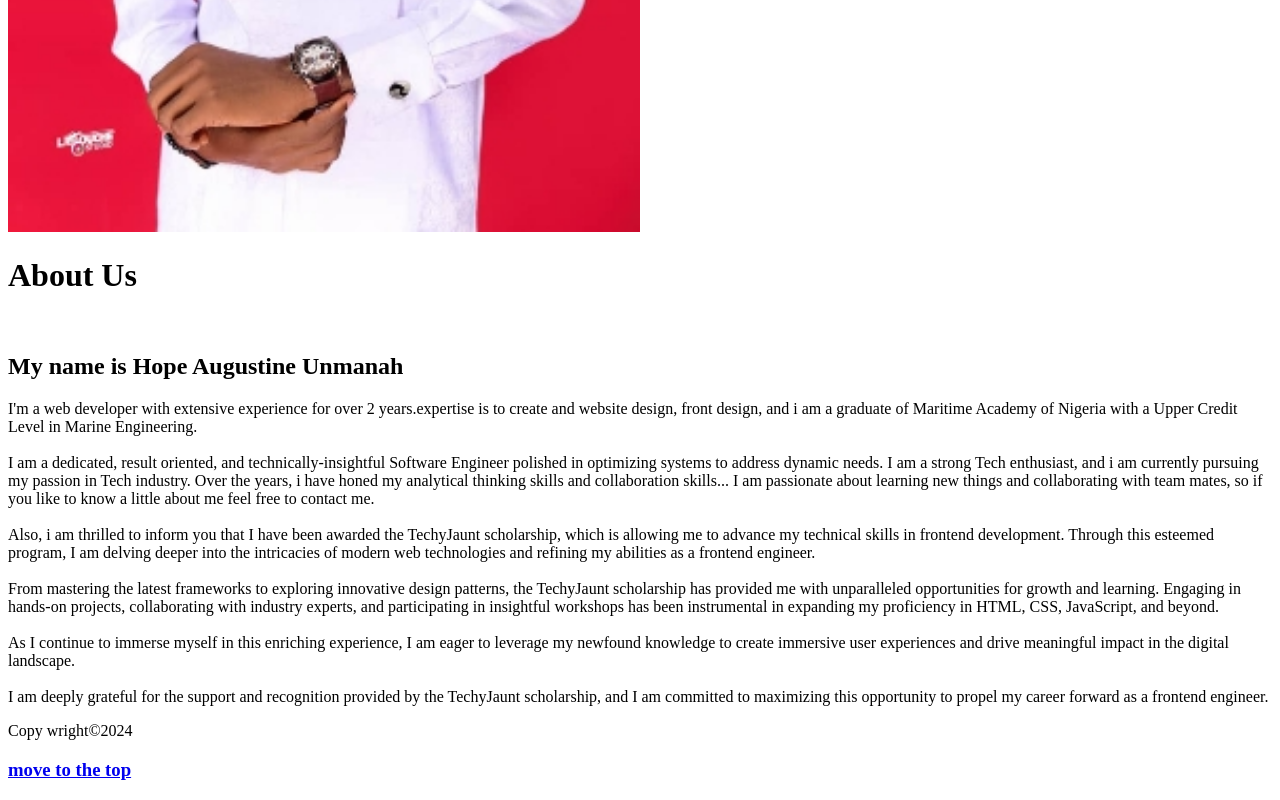
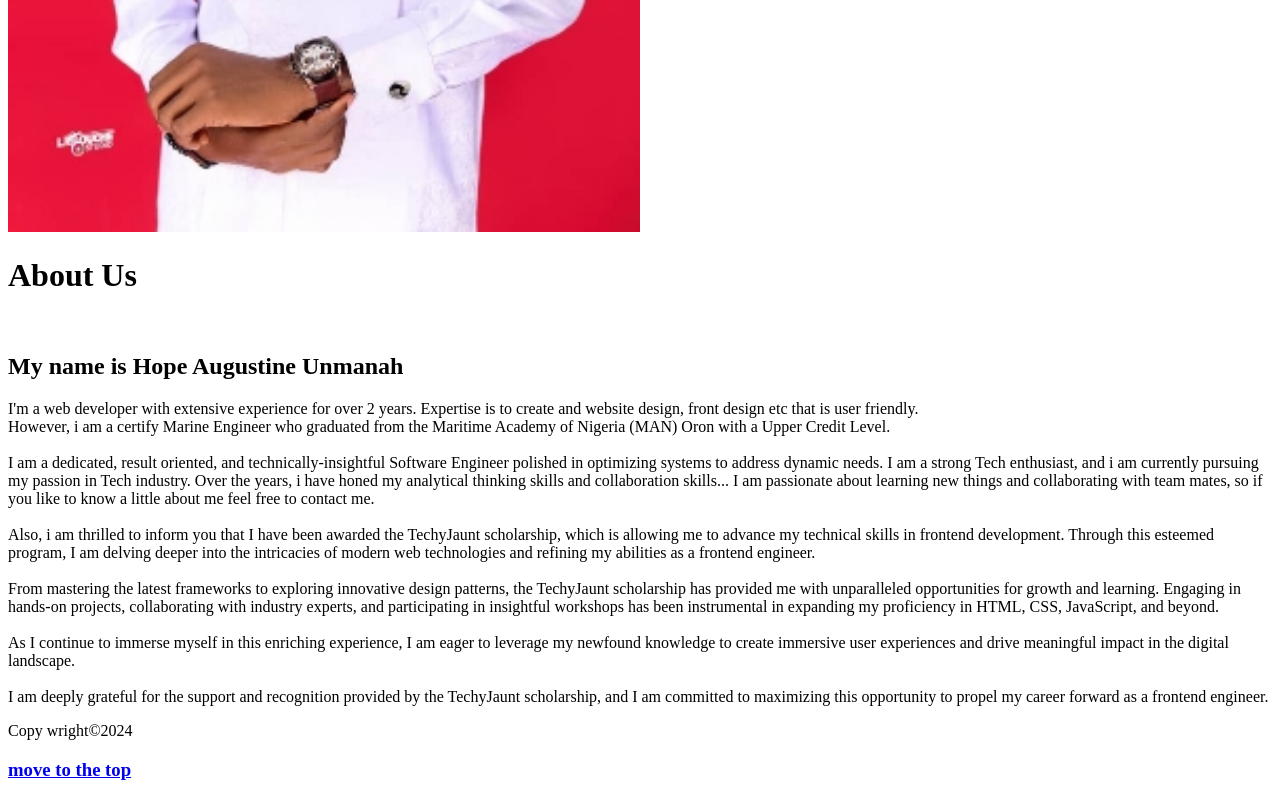
Before and after one commit to Umanahhope/commit, a plain HTML site: page about.html in a window 1280 px wide. Shown: the part 1025-1825 px from the top of the page. Drawn offline with Linux system fonts and the light colour scheme.

Commit message:
Add files via upload

```diff
--- a/about.html
+++ b/about.html
@@ -22,7 +22,9 @@
   <h1>About Us</h1>
   <br>
   <h2>My name is Hope Augustine Unmanah </h2>
-  <p>I'm a web developer with extensive experience for over 2 years.expertise is to create and website design, front design, and  i am a graduate of Maritime Academy of Nigeria with a Upper Credit Level in Marine Engineering. <br><br>
+  <p>I'm a web developer with extensive experience for over 2 years. Expertise is to create and website design, front design etc that is user friendly. <br>
+
+  However, i am a certify Marine Engineer who graduated from the Maritime Academy of Nigeria (MAN) Oron with a Upper Credit Level. <br><br>
 
    I am a dedicated, result oriented, and technically-insightful Software Engineer polished in optimizing systems to address dynamic needs. I am a strong Tech enthusiast, and i am currently pursuing my passion in Tech industry. Over the years, i have honed my analytical thinking skills and collaboration skills... I am passionate about learning new things and collaborating with team mates, so if you like to know a little about me feel free to  contact me.<br><br>
 
```
